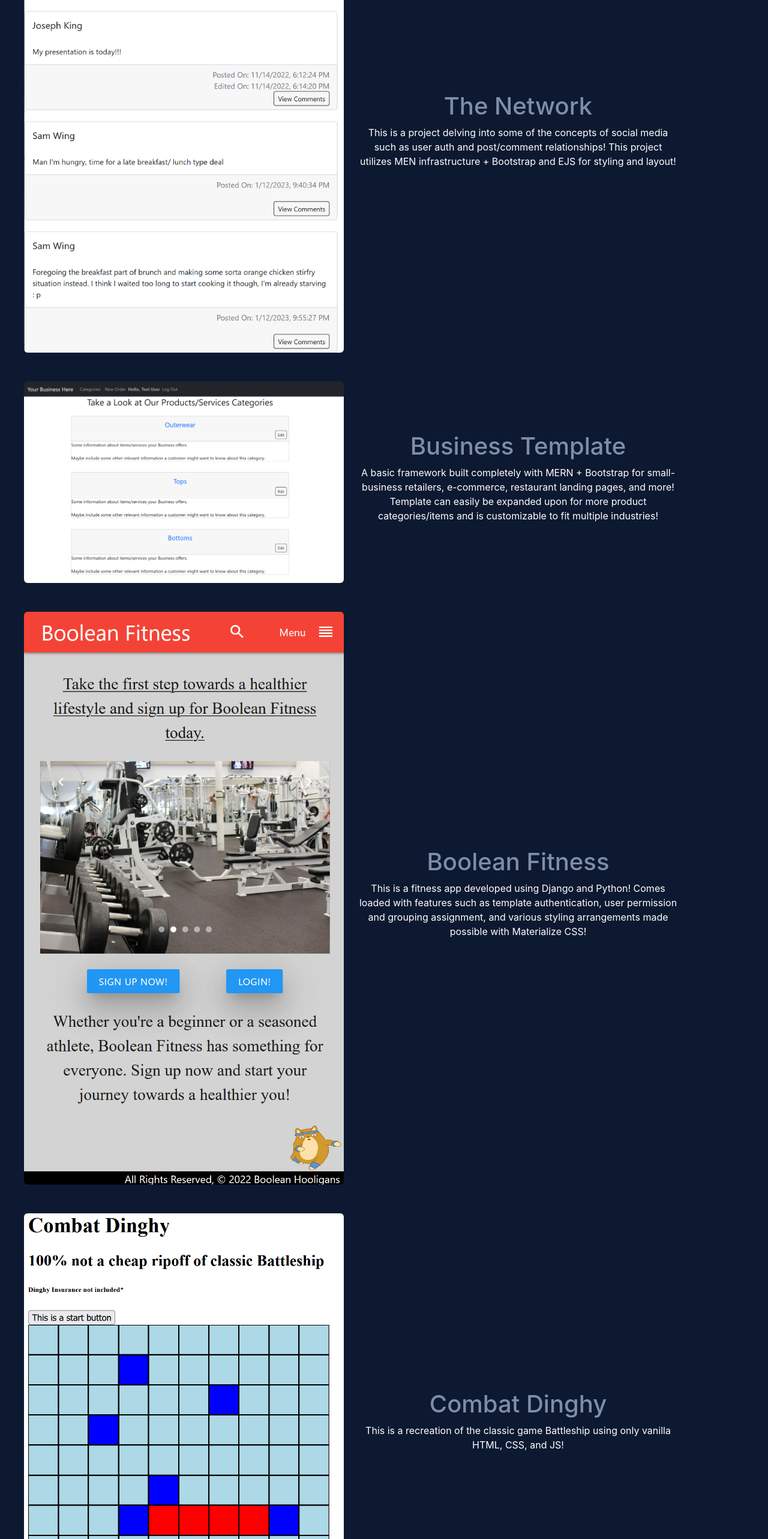
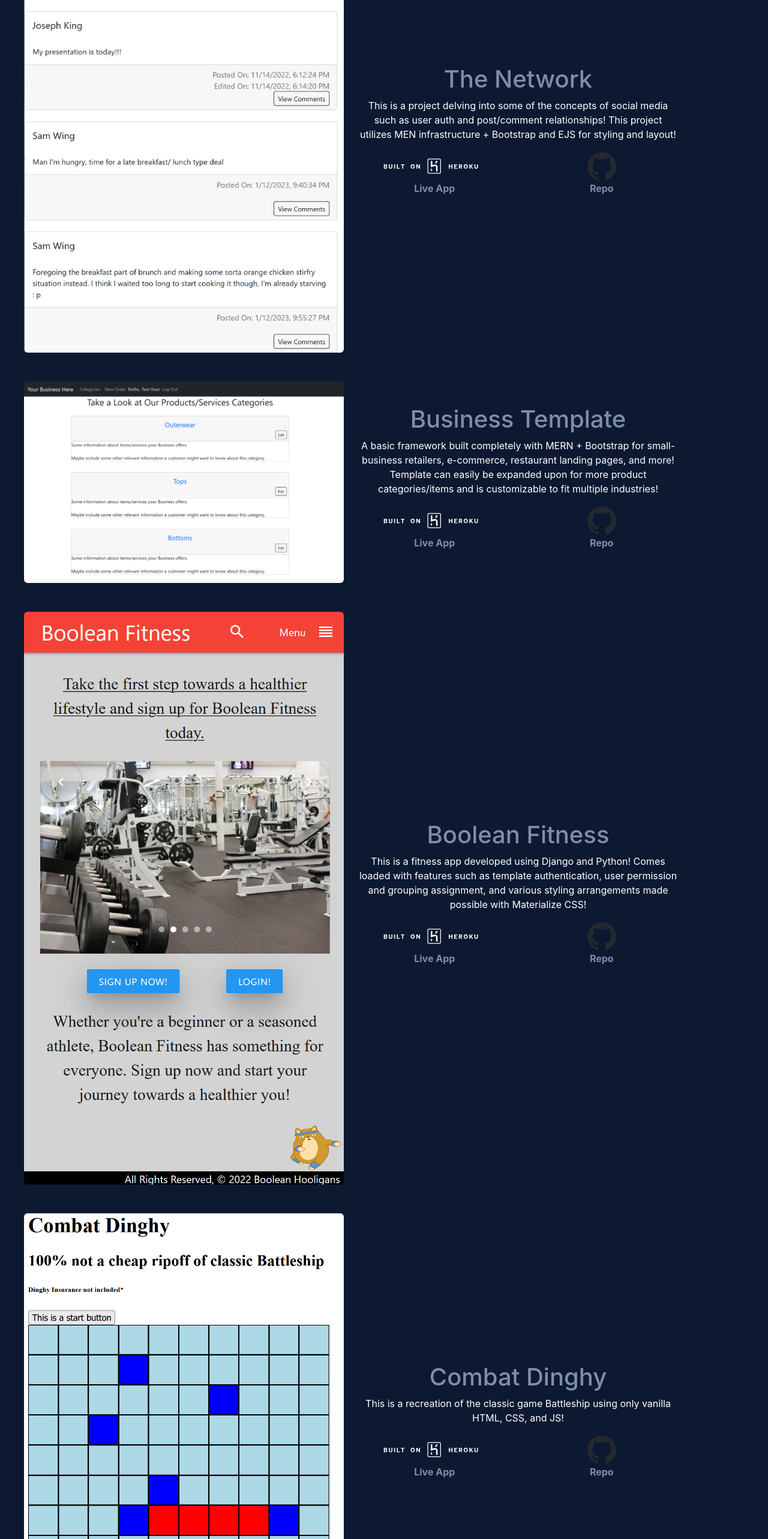
Before and after one commit to Joseph-King93/My-Portfolio, a React (Create React App) app: page /projects in a window 1280 px wide. Shown: the part 234-2800 px from the top of the page at 60% size. Built offline with nearby package versions, Linux system fonts and the light colour scheme.

Commit message:
add styling and update links on projectsPage

```diff
--- a/src/pages/ContactPage/ContactPage.jsx
+++ b/src/pages/ContactPage/ContactPage.jsx
@@ -19,7 +19,7 @@ export default function ContactPage() {
             <Container style={{marginTop: 60}}>
                 <Row className='text-center align-items-center'>
                     <Col>
-                        <a href="https://github.com/Joseph-King93" target="_blank">
+                        <a href="https://github.com/Joseph-King93" target="_blank" rel="noreferrer">
                             <Image
                                 rounded
                                 fluid
@@ -29,7 +29,7 @@ export default function ContactPage() {
                         </a>
                     </Col>
                     <Col>
-                        <a href="https://www.linkedin.com/in/joseph-king-se/" target="_blank">
+                        <a href="https://www.linkedin.com/in/joseph-king-se/" target="_blank" rel="noreferrer">
                             <Image
                                 rounded
                                 fluid
--- a/src/pages/ProjectsPage/ProjectsPage.jsx
+++ b/src/pages/ProjectsPage/ProjectsPage.jsx
@@ -10,59 +10,125 @@ export default function ProjectsPage() {
             <Container className='text-center' style={{margin: 15, padding: 25}}>
                 <Row className='align-items-center'>
                     <Col>
-                        <a href="https://social-media-express-only.herokuapp.com/" target="_blank">
                         <Image
                             rounded
                             fluid
                             src="/Network-Thumbnail.PNG"
                         />
-                        </a>
                     </Col>
                     <Col>
                         <h1 style={{color: "#7f8ea8"}}>The Network</h1>
                         <p>This is a project delving into some of the concepts of social media such as user auth and post/comment relationships! This project utilizes MEN infrastructure + Bootstrap and EJS for styling and layout! </p>
+                        <Row>
+                            <Col md={6}>
+                                <a href="https://social-media-express-only.herokuapp.com/" target="_blank" rel="noreferrer">
+                                    <Image
+                                        rounded
+                                        fluid
+                                        style={{ height: 50 }}
+                                        src="/built-on-heroku-light.svg"
+                                        />
+                                </a>
+                                <p style={{ color: "#7f8ea8" }}><strong>Live App</strong></p>
+                            </Col>
+                            <Col>
+                                <a href="https://github.com/Joseph-King93" target="_blank" rel="noreferrer">
+                                    <Image
+                                        rounded
+                                        fluid
+                                        style={{ height: 50 }}
+                                        src="/github-mark.png"
+                                        />
+                                </a>
+                                <p style={{ color: "#7f8ea8" }}><strong>Repo</strong></p>
+                            </Col>
+                        </Row>
                     </Col>
                 </Row>
                 <br></br>
                 <br></br>
                 <Row className='align-items-center'>
                     <Col>
-                        <a href="https://ancient-sea-57311.herokuapp.com/" target="_blank">
                         <Image
                             xs={2}
                             rounded
                             fluid
                             src="/Business-Template-Thumbnail.PNG"
                         />
-                        </a>
                     </Col>
                     <Col>
                         <h1 style={{color: "#7f8ea8"}}>Business Template</h1>
                         <p>A basic framework built completely with MERN + Bootstrap for small-business retailers, e-commerce, restaurant landing pages, and more! Template can easily be expanded upon for more product categories/items and is customizable to fit multiple industries!    </p>
+                        <Row>
+                            <Col md={6}>
+                                <a href="https://ancient-sea-57311.herokuapp.com/" target="_blank" rel="noreferrer">
+                                    <Image
+                                    rounded
+                                    fluid
+                                    style={{ height: 50 }}
+                                    src="/built-on-heroku-light.svg"
+                                    />
+                                </a>
+                                <p style={{ color: "#7f8ea8" }}><strong>Live App</strong></p>
+                            </Col>
+                            <Col>
+                                <a href="https://github.com/Joseph-King93" target="_blank" rel="noreferrer">
+                                    <Image
+                                        rounded
+                                        fluid
+                                        style={{ height: 50 }}
+                                        src="/github-mark.png"
+                                        />
+                                </a>
+                                <p style={{ color: "#7f8ea8" }}><strong>Repo</strong></p>
+                            </Col>
+                        </Row>
                     </Col>
                 </Row>
                 <br></br>
                 <br></br>
                 <Row className='align-items-center'>
                     <Col>
-                        <a href="https://shrouded-retreat-81056.herokuapp.com/" target="_blank">
                         <Image
                             rounded
                             fluid
                             src="Boolean-Fitness-Thumbnail.PNG"
                         />
-                        </a>
                     </Col>
                     <Col>
                         <h1 style={{color: "#7f8ea8"}}>Boolean Fitness</h1>
                         <p>This is a fitness app developed using Django and Python! Comes loaded with features such as template authentication, user permission and grouping assignment, and various styling arrangements made possible with Materialize CSS!</p>
+                        <Row>
+                            <Col md={6}>
+                                <a href="https://shrouded-retreat-81056.herokuapp.com/" target="_blank" rel="noreferrer">
+                                    <Image
+                                        rounded
+                                        fluid
+                                        style={{ height: 50 }}
+                                        src="/built-on-heroku-light.svg"
+                                        />
+                                </a>
+                                <p style={{ color: "#7f8ea8" }}><strong>Live App</strong></p>
+                            </Col>
+                            <Col>
+                            <a href="https://github.com/Joseph-King93" target="_blank" rel="noreferrer">
+                                <Image
+                                    rounded
+                                    fluid
+                                    style={{ height: 50 }}
+                                    src="/github-mark.png"
+                                />
+                            </a>
+                                <p style={{ color: "#7f8ea8" }}><strong>Repo</strong></p>
+                        </Col>
+                                    </Row>
                     </Col>
                 </Row>
                 <br></br>
                 <br></br>
                 <Row className='align-items-center'>
                     <Col>
-                        <a href="https://joseph-king93.github.io/battleship/" target="_blank">
+                        <a href="https://joseph-king93.github.io/battleship/" target="_blank" rel="noreferrer">
                             <Image
                                 rounded
                                 fluid
@@ -73,9 +139,34 @@ export default function ProjectsPage() {
                     <Col>
                         <h1 style={{color: "#7f8ea8"}}>Combat Dinghy</h1>
                         <p>This is a recreation of the classic game Battleship using only vanilla HTML, CSS, and JS!</p>
+                        <Row>
+                            <Col md={6}>
+                                <a href="https://ancient-sea-57311.herokuapp.com/" target="_blank" rel="noreferrer">
+                                    <Image
+                                        rounded
+                                        fluid
+                                        style={{ height: 50 }}
+                                        src="/built-on-heroku-light.svg"
+                                    />
+                                </a>
+                                <p style={{ color: "#7f8ea8" }}><strong>Live App</strong></p>
+                            </Col>
+                            <Col>
+                                <a href="https://github.com/Joseph-King93" target="_blank" rel="noreferrer">
+                                    <Image
+                                        rounded
+                                        fluid
+                                        style={{ height: 50 }}
+                                        src="/github-mark.png"
+                                    />
+                                </a>
+                                <p style={{ color: "#7f8ea8" }}><strong>Repo</strong></p>
+                            </Col>
+                        </Row>
                     </Col>
                 </Row>
             </Container>
+
         </>
     )
 }
--- a/src/pages/ResumePage/ResumePage.jsx
+++ b/src/pages/ResumePage/ResumePage.jsx
@@ -19,7 +19,7 @@ export default function ResumePage() {
                     Click <strong>The Button</strong> below!
                 </p>
                 <div className='text-center'>
-                    <a href="https://docs.google.com/document/d/1C0jQitn8GT9y1RPYY8Nd5bBMlQ_itzLf/edit?usp=sharing&ouid=114253510690230959510&rtpof=true&sd=true" target="_blank">
+                    <a href="https://docs.google.com/document/d/1C0jQitn8GT9y1RPYY8Nd5bBMlQ_itzLf/edit?usp=sharing&ouid=114253510690230959510&rtpof=true&sd=true" target="_blank" rel="noreferrer">
                         <Button><strong >The Button</strong></Button>
                     </a>
                 <p style={{fontSize: 12, marginTop: 20 }}>Too far...you passed the button</p>
```
Also changed, not shown: public/built-on-heroku-light.svg (added). Lines whose indentation alone changed are shown as unchanged.
